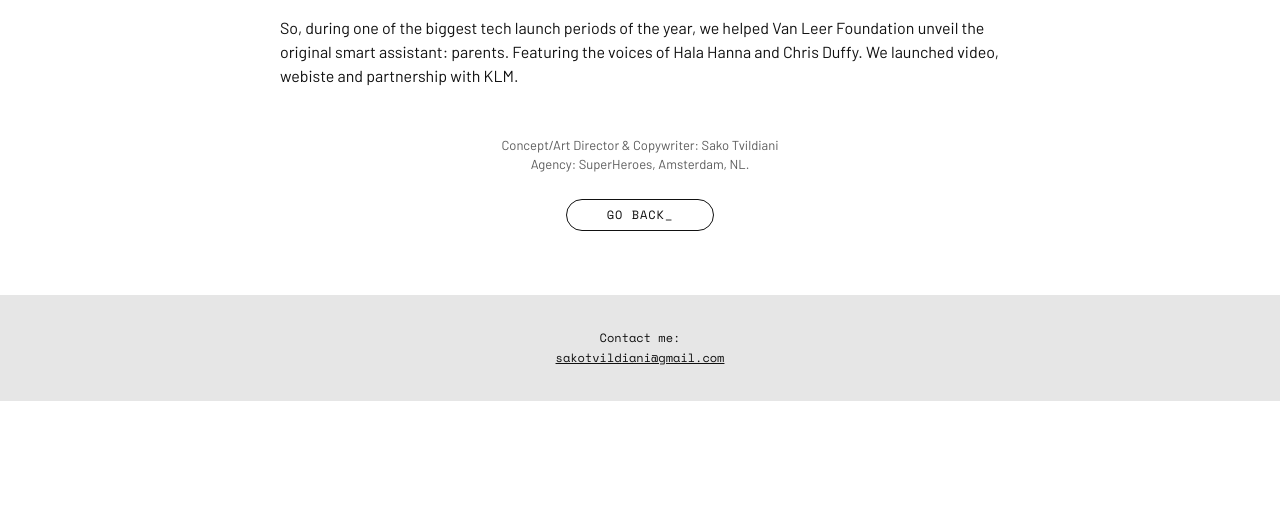
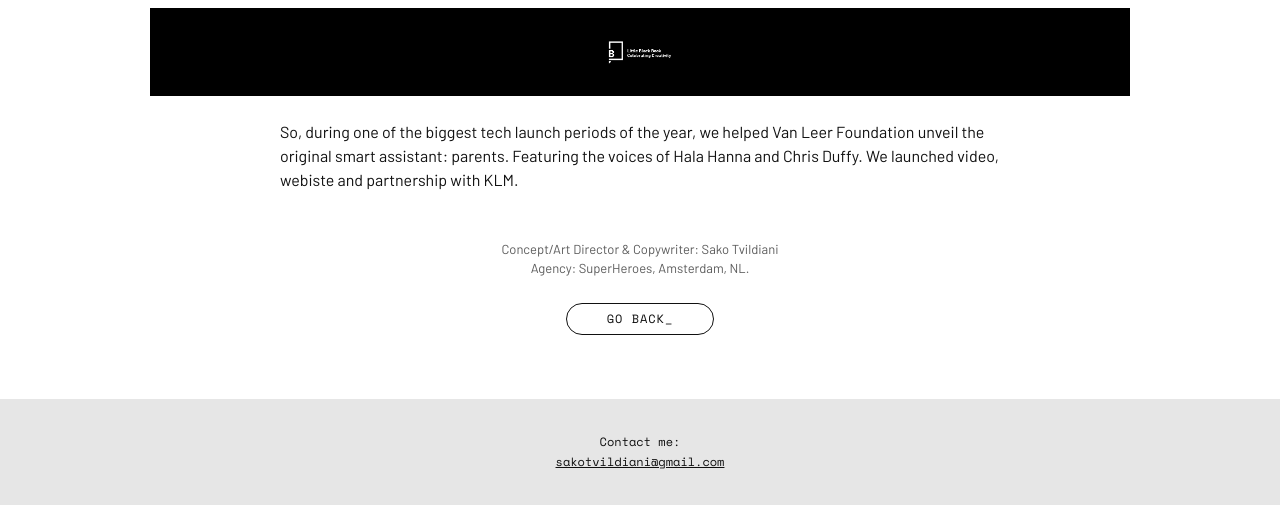
Before and after one commit to sakotenzin/sakotenz.github.io, a Jekyll site: the page built from _posts/2026-11-18-van-leer-foundation-parent-tech-launch-epi-2.md, in a window 1280 px wide. Shown: the part 1716-2221 px from the top of the page. Built offline with Jekyll 4.4.1, drawn with Linux system fonts in a browser that asks for light colours; before the commit the page ends 2117 px from its top, so only the background shows below that.

Commit message:
Update _posts/2026-11-18-van-leer-foundation-parent-tech-launch-epi-2.md (via Pages CMS)

```diff
--- a/_posts/2026-11-18-van-leer-foundation-parent-tech-launch-epi-2.md
+++ b/_posts/2026-11-18-van-leer-foundation-parent-tech-launch-epi-2.md
@@ -21,6 +21,8 @@ In a world full of AI Assistants and promises of the next big tech breakthroughs
 
 {% include row.html media="vlf-parent-launch-kv-3000x1687-film2.jpg 1920x1021 LoisCohen-Greenforce" %}
 
+<div class="press"><a href="https://lbbonline.com/work/182066" target="_blank" rel="noopener"><img src="{{ site.baseurl }}/assets/img/lbb-1.png" width="1920" height="504" alt="" class="logo-img" loading="lazy" decoding="async"></a></div>
+
 So, during one of the biggest tech launch periods of the year, we helped Van Leer Foundation unveil the original smart assistant: parents.
 Featuring the voices of Hala Hanna and Chris Duffy. We launched video, webiste and partnership with KLM.
 
```
